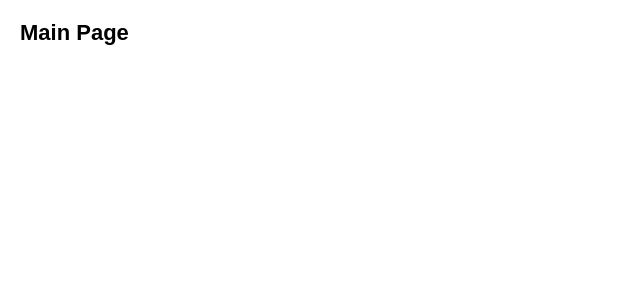
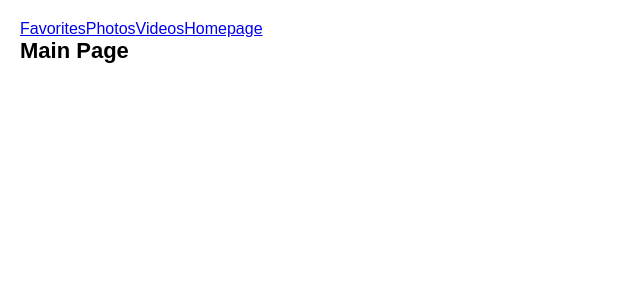
Before and after one commit to Kazi27/moodboard-frontend, a React (Create React App) app in the folder src/: page / in a window 1280 px wide. Shown: the top 300 px of the page, without its empty margins (0-640 px from the left). Built offline with nearby package versions, Linux system fonts and the light colour scheme.

Commit message:
trying to make navbar look like a navbar...

```diff
--- a/src/App.js
+++ b/src/App.js
@@ -4,11 +4,13 @@ import Homepage from './homepage';
 import Unsplash from './unsplash';
 import Pexels from './pexels';
 import Favorites from './favorites';
+import Navbar from './navbar';
 
 function App() {
   return (
     <div className="App">
       <Router>
+        <Navbar />
         <Routes>
           <Route path="/" element={<Homepage />} />
           <Route path="/photos" element={<Unsplash />} />
--- /dev/null
+++ b/src/navbar.js
@@ -0,0 +1,17 @@
+import React from 'react';
+import { Link } from 'react-router-dom';
+import './styles.css';
+
+const Navbar = () => {
+  return (
+    <div className="navbar">
+      <Link to="/favorites">Favorites</Link>
+      <Link to="/photos">Photos</Link>
+      <Link to="/videos">Videos</Link>
+      <Link to="/">Homepage</Link>
+
+    </div>
+  );
+};
+
+export default Navbar;
```
